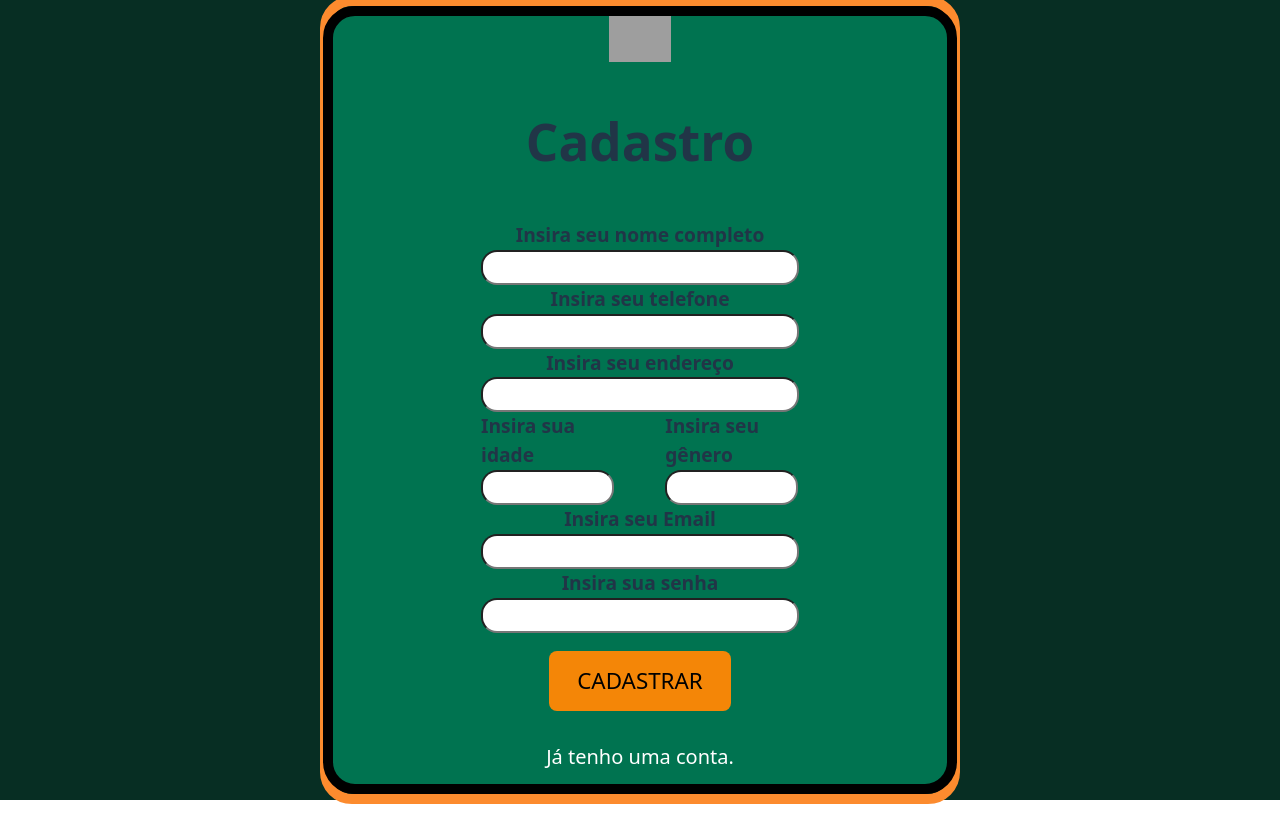
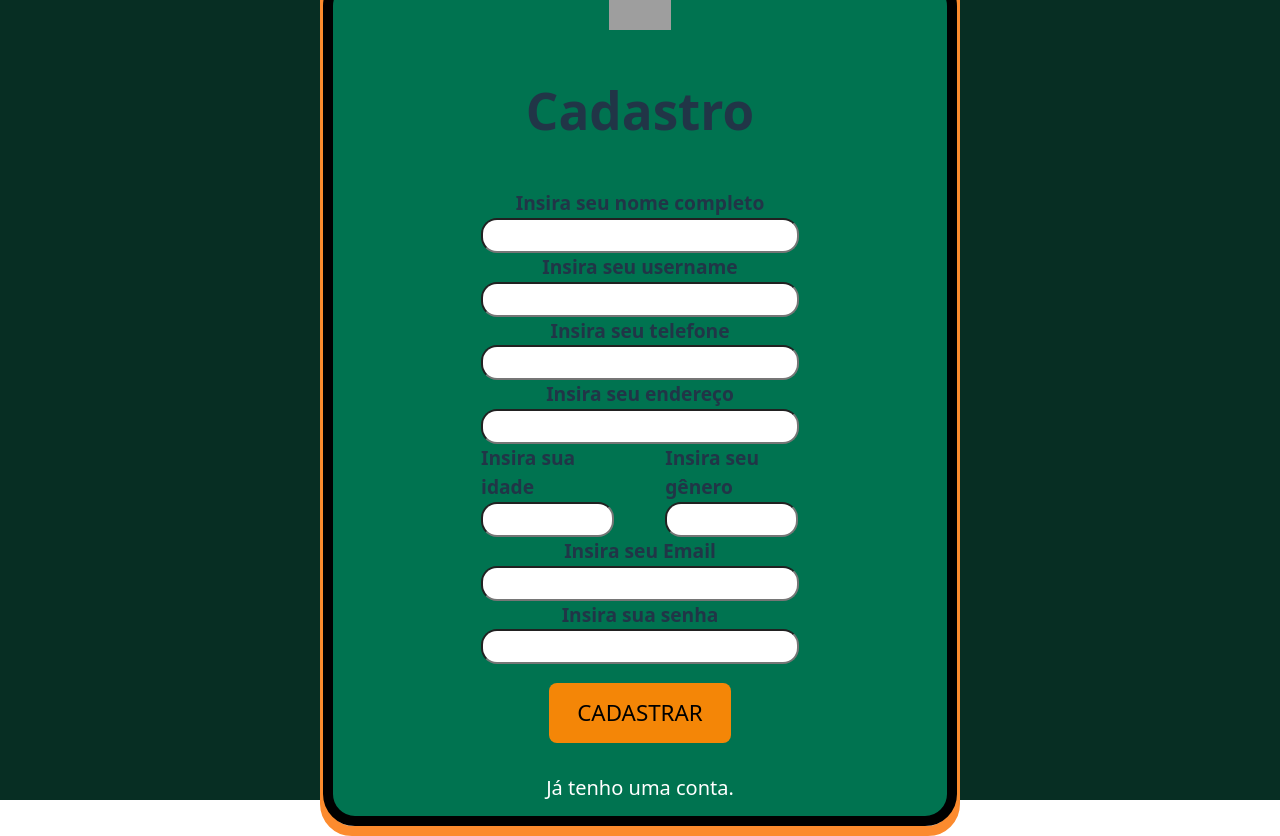
Before and after one commit to Guilherme-A-Silva/Formulario-Interativo-Multimodal, a React (Vite) app in the folder EchoThinkUI/: page / in a window 1280 px wide. Before the commit the page ends 804 px from the top, so only its background shows below. Built offline with nearby package versions, Linux system fonts and the light colour scheme; no server answers; grey boxes are pictures that could not be loaded.

Commit message:
fix: update login form to use username instead of email for authentication

```diff
--- a/EchoThinkUI/src/components/desktop/auth/loginDefault.jsx
+++ b/EchoThinkUI/src/components/desktop/auth/loginDefault.jsx
@@ -89,21 +89,10 @@ const LoginDefault = () => {
 
   const handleChange = (e) => {
     const { name, value } = e.target;
-
-    // Se for o nome completo, gera o username automaticamente
-    if (name === "nome") {
-      const novoUsername = generateUsername(value);
-      setForm((prev) => ({
-        ...prev,
-        [name]: value,
-        username: novoUsername, // atualiza o username gerado
-      }));
-    } else {
       setForm((prev) => ({
         ...prev,
         [name]: value,
       }));
-    }
   };
 
   const handleSubmit = (e) => {
@@ -128,7 +117,7 @@ const LoginDefault = () => {
         "X-CSRFToken": csrfToken,
       },
       body: JSON.stringify({
-        email: form.email,
+        username: form.username,
         password: form.password,
       }),
       credentials: "include", // importante para manter sessão e cookie CSRF
@@ -221,12 +210,12 @@ const LoginDefault = () => {
                 </div>
                 <h1>Login</h1>
                 <form onSubmit={LoginSubmit} className="w-full items-center justify-center flex flex-col border-Config">
-                  <h2 className="Input">Insira seu Email</h2>
+                  <h2 className="Input">Insira seu Username</h2>
                   <input
-                    type="email"
+                    type="text"
                     className="bg-Input"
-                    name="email"
-                    value={form.email}
+                    name="username"
+                    value={form.username}
                     onChange={handleChange}
                   />
                   <h2 className="Input">Insira sua senha</h2>
@@ -277,7 +266,14 @@ const LoginDefault = () => {
                   value={form.nome}
                   onChange={handleChange}
                 />
-
+                <h2 className="Input">Insira seu username</h2>
+                <input
+                  type="text"
+                  name="username"
+                  className="bg-Input"
+                  value={form.username}
+                  onChange={handleChange}
+                />
                 <h2 className="Input">Insira seu telefone</h2>
                 <input
                   type="tel"
```
